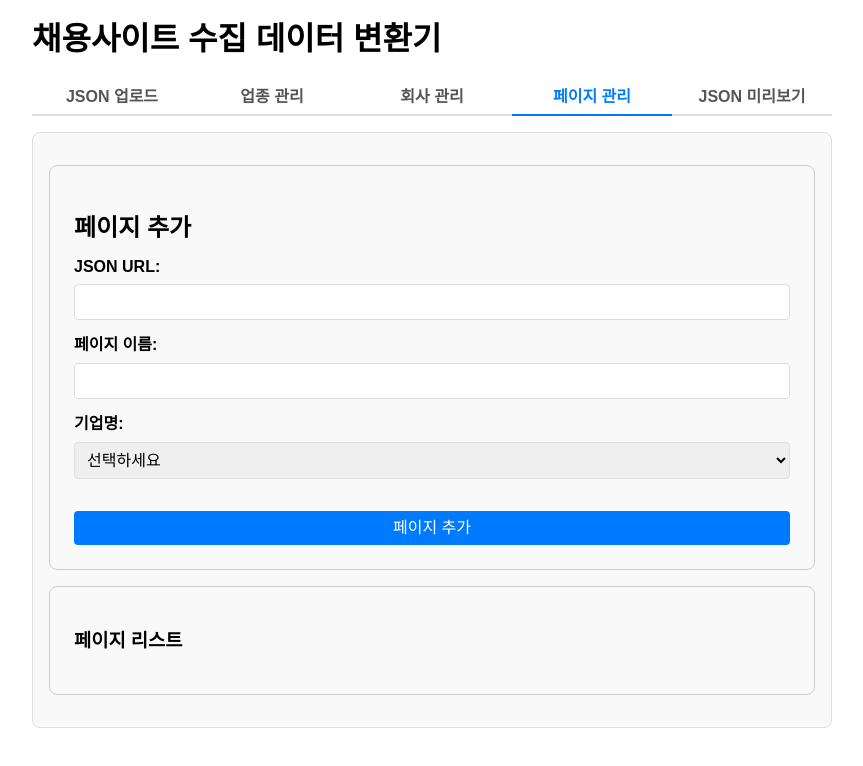
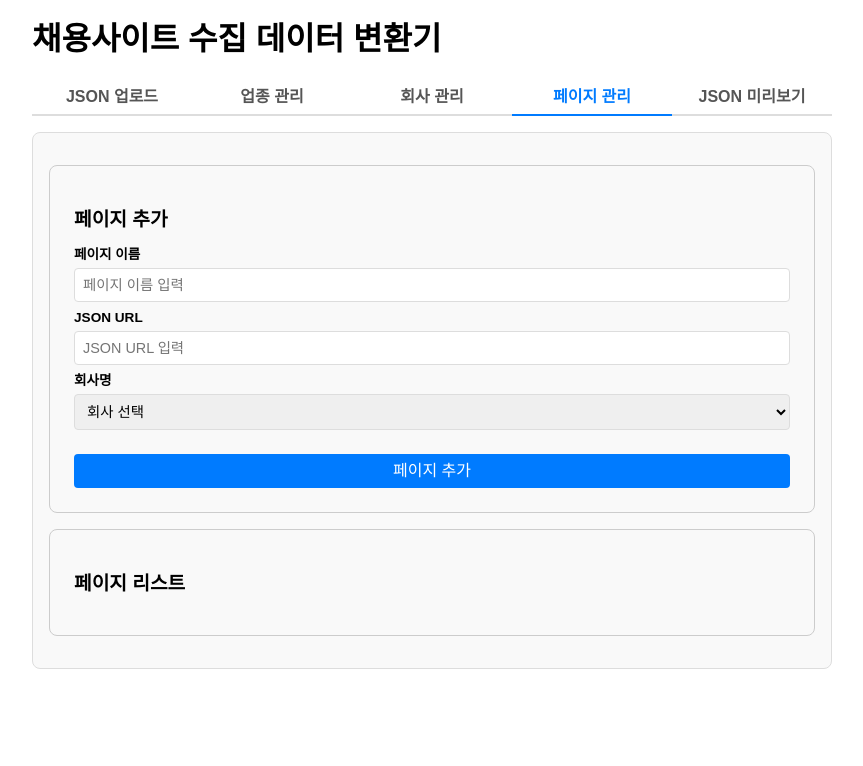
Before and after one commit to midas-hamingyu/recruit-llm-cms, a React (Vite) app: page / in a window 1280 px wide. Both pictures are taken after a click on the button "페이지 관리". Shown: the top 766 px of the page, without its empty margins (208-1071 px from the left). Built offline with nearby package versions, Linux system fonts and the light colour scheme.

Commit message:
FIX :: 페이지 관리 개선

```diff
--- a/src/@components/PageForm/PageForm.module.scss
+++ b/src/@components/PageForm/PageForm.module.scss
@@ -6,20 +6,24 @@
   border-radius: 8px;
 }
 
-.title {
-  font-size: 1.5rem;
+h3 {
   margin-bottom: 1rem;
+  font-size: 1.2rem;
+  font-weight: bold;
 }
 
 .formGroup {
-  margin-bottom: 1rem;
   display: flex;
   flex-direction: column;
+  gap: 0.5rem;
 }
 
 .label {
+  display: flex;
+  flex-direction: column;
+  font-size: 0.85rem;
   font-weight: bold;
-  margin-bottom: 0.5rem;
+  gap: 0.3rem;
 }
 
 .input,
@@ -27,54 +31,43 @@
   padding: 0.5rem;
   border: 1px solid #ddd;
   border-radius: 4px;
+  font-size: 0.9rem;
 }
 
-.industryList {
+.companyDetails {
+  margin-top: 1rem;
+  padding: 0.5rem;
+  background-color: #f5f5f5;
+  border: 1px solid #ddd;
+  border-radius: 4px;
+}
+
+.companyDetails p {
+  margin: 0;
+  font-weight: bold;
+}
+
+.companyDetails ul {
   list-style: none;
   padding: 0;
-  margin: 0;
+  margin: 0.5rem 0 0;
 }
 
-.industryItem {
-  margin-bottom: 1rem;
-  padding: 0.5rem;
-  background-color: #f5f5f5;
-  border-radius: 4px;
-  border: 1px solid #ddd;
+.companyDetails li {
+  font-size: 0.85rem;
+  margin-bottom: 0.3rem;
 }
 
-.industryName {
-  font-weight: bold;
-  margin-bottom: 0.5rem;
-}
-
-.keywordList {
-  list-style: none;
-  padding: 0;
-  margin: 0.5rem 0 0 1rem;
-}
-
-.keywordItem {
-  display: inline-block;
-  margin-right: 0.5rem;
-  padding: 0.3rem 0.5rem;
-  background-color: #e7f3ff;
-  border-radius: 4px;
-  font-size: 0.9rem;
-  color: #0056b3;
-}
-
-.button {
-  width: 100%;
-  margin-top: 1rem;
+.addButton {
   padding: 0.5rem 1rem;
   background-color: #007bff;
   color: white;
   border: none;
   border-radius: 4px;
   cursor: pointer;
+  margin-top: 1rem;
 }
 
-.button:hover {
+.addButton:hover {
   background-color: #0056b3;
 }
--- a/src/@components/PageForm/PageForm.tsx
+++ b/src/@components/PageForm/PageForm.tsx
@@ -6,100 +6,94 @@ import {Company} from "../../@typs/Company.ts";
 interface PageFormProps {
     onAddPage: (page: Page) => void;
     companies: Company[];
+    nextPageSn: number; // 다음 pageSn 값을 부모에서 관리
 }
 
-const PageForm: React.FC<PageFormProps> = ({ onAddPage, companies }) => {
-    const [page, setPage] = useState<Page>({
-        pageSn: Date.now(),
-        pageJsonUrl: '',
-        name: '',
-        companyName: '',
-        Industry: [],
-    });
+const PageForm: React.FC<PageFormProps> = ({ onAddPage, companies, nextPageSn }) => {
+    const [name, setName] = useState<string>('');
+    const [companyName, setCompanyName] = useState<string>('');
+    const [pageJsonUrl, setPageJsonUrl] = useState<string>('');
 
-    const handleCompanyChange = (companyName: string) => {
+    // 선택된 회사 정보
     const selectedCompany = companies.find((company) => company.name === companyName);
-        setPage((prev) => ({
-            ...prev,
+
+    // 페이지 추가 함수
+    const handleAddPage = () => {
+        if (name && companyName && pageJsonUrl && selectedCompany) {
+            const newPage: Page = {
+                pageSn: nextPageSn,
+                pageJsonUrl,
+                name,
                 companyName,
-            Industry: selectedCompany ? selectedCompany.Industry : [],
-        }));
+                Industry: selectedCompany.Industry, // 회사의 업종을 추가
             };
 
-    const handleSubmit = (e: React.FormEvent) => {
-        e.preventDefault();
-        onAddPage(page);
-        setPage({
-            pageSn: Date.now(),
-            pageJsonUrl: '',
-            name: '',
-            companyName: '',
-            Industry: [],
-        });
+            // 부모 컴포넌트로 페이지 전달
+            onAddPage(newPage);
+
+            // 입력 필드 초기화
+            setName('');
+            setCompanyName('');
+            setPageJsonUrl('');
+        }
     };
 
     return (
-        <form className={styles.container} onSubmit={handleSubmit}>
-            <h3 className={styles.title}>페이지 추가</h3>
+        <div className={styles.container}>
+            <h3>페이지 추가</h3>
             <div className={styles.formGroup}>
-                <label className={styles.label}>JSON URL:</label>
+                <label className={styles.label}>
+                    페이지 이름
                     <input
                         type="text"
+                        value={name}
+                        onChange={(e) => setName(e.target.value)}
+                        placeholder="페이지 이름 입력"
                         className={styles.input}
-                    value={page.pageJsonUrl}
-                    onChange={(e) =>
-                        setPage({...page, pageJsonUrl: e.target.value})
-                    }
                     />
-            </div>
-            <div className={styles.formGroup}>
-                <label className={styles.label}>페이지 이름:</label>
+                </label>
+                <label className={styles.label}>
+                    JSON URL
                     <input
                         type="text"
+                        value={pageJsonUrl}
+                        onChange={(e) => setPageJsonUrl(e.target.value)}
+                        placeholder="JSON URL 입력"
                         className={styles.input}
-                    value={page.name}
-                    onChange={(e) => setPage({...page, name: e.target.value})}
                     />
-            </div>
-            <div className={styles.formGroup}>
-                <label className={styles.label}>기업명:</label>
+                </label>
+                <label className={styles.label}>
+                    회사명
                     <select
+                        value={companyName}
+                        onChange={(e) => setCompanyName(e.target.value)}
                         className={styles.select}
-                    value={page.companyName}
-                    onChange={(e) => handleCompanyChange(e.target.value)}
                     >
-                    <option value="">선택하세요</option>
+                        <option value="">회사 선택</option>
                         {companies.map((company) => (
                             <option key={company.name} value={company.name}>
                                 {company.name}
                             </option>
                         ))}
                     </select>
-            </div>
-            {page.companyName && (
-                <div className={styles.formGroup}>
-                    <label className={styles.label}>업종 및 키워드:</label>
-                    <ul className={styles.industryList}>
-                        {page.Industry.map((industry) => (
-                            <li key={industry.name} className={styles.industryItem}>
-                                <div className={styles.industryName}>{industry.name}</div>
-                                <ul className={styles.keywordList}>
-                                    {industry.keywords.map((keyword, index) => (
-                                        <li key={index} className={styles.keywordItem}>
-                                            {keyword}
-                                        </li>
-                                    ))}
-                                </ul>
+                </label>
+                {selectedCompany && (
+                    <div className={styles.companyDetails}>
+                        <p>업종:</p>
+                        <ul>
+                            {selectedCompany.Industry.map((industry) => (
+                                <li key={industry.name}>
+                                    {industry.name} - 키워드: {industry.keywords.join(', ')}
                                 </li>
                             ))}
                         </ul>
                     </div>
                 )}
-
-            <button type="submit" className={styles.button}>
+                <button onClick={handleAddPage} className={styles.addButton}>
                     페이지 추가
                 </button>
-        </form>
+            </div>
+        </div>
     );
 };
 
```
Lines whose indentation alone changed are shown as unchanged.
